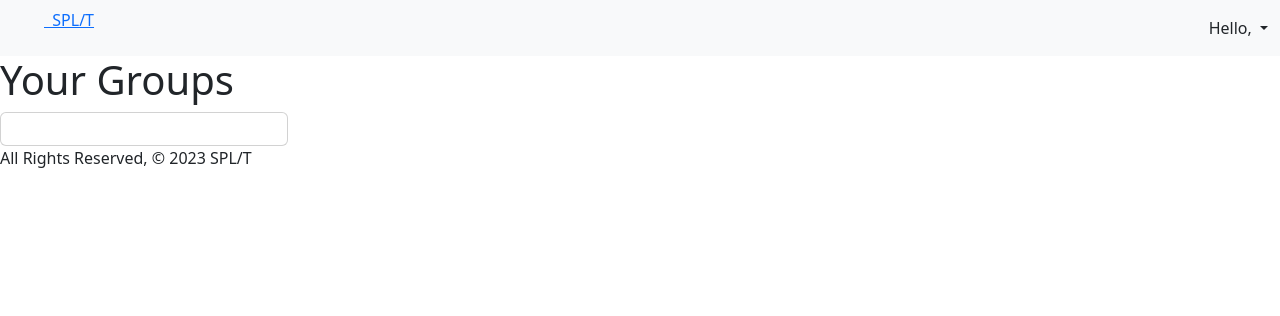
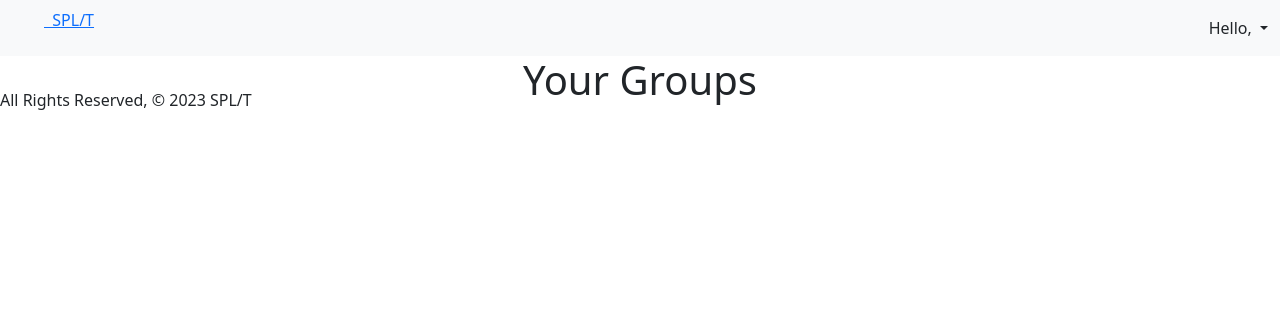
Before and after one commit to shelbyyy16/Capstone-Project, a Django app: page /groups/ in a window 1280 px wide. Shown: the top 316 px of the page. Run offline with Django 5.2, Linux system fonts and the light colour scheme; the visitor is signed in with stand-in values (Sample User, id 1); data that the repository does not hold is empty.

Commit message:
bootstrap card css

```diff
--- a/main_app/templates/groups/group_details.html
+++ b/main_app/templates/groups/group_details.html
@@ -2,12 +2,12 @@
 <h2></h2>
 <div class="card" style="width: 18rem">
   <div class="card-body">
-    <h5 class="card-title">{{ group.name }} Details</h5>
+    <h2 class="card-title">{{ group.name }} Details</h5>
     <h6 class="card-subtitle mb-2 text-body-secondary">Group Members</h6>
     {% if group.members.all %}
       <ul>
         {% for member in group.members.all %}
-          <li>{{ member.username }}</li>
+      <li>{{ member.username }}</li>
         {% endfor %}
       </ul>
     {% else %}
@@ -18,7 +18,7 @@
     {% if expenses %}
       <ul>
         {% for expense in expenses %}
-          <p class="card-text">{{ expense.title }} - {{ expense.amount }}</p>
+          <li class="card-text">{{ expense.title }} - {{ expense.amount }}</li>
         {% endfor %}
       </ul>
     {% else %}
--- a/main_app/templates/groups/groups_index.html
+++ b/main_app/templates/groups/groups_index.html
@@ -1,20 +1,22 @@
-{% extends 'base.html' %} {% block content %}
-<h1>Your Groups</h1>
-<div class="card" style="width: 18rem">
+{% extends 'base.html' %}
+{% block content %}
+  <h1 class="text-center">Your Groups</h1>
+  <div class="row row-cols-1 row-cols-md-3 g-4">
+    {% for group in groups %}
+      <div class="col">
+        <div class="card text-center">
           <div class="card-body">
-    {% for group in groups %}
             <h5 class="card-title">
               <a href="{% url 'group_details' group_id=group.id %}">{{ group.name }}</a>
             </h5>
             <h6 class="card-subtitle mb-2 text-body-secondary">
               {{ group.description }}
             </h6>
-    <a href="{% url 'group_update' group_id=group.id %}" class="btn btn-primary"
-      >Update</a
-    >
-    <a href="{% url 'group_delete' group_id=group.id %}" class="btn btn-primary"
-      >Delete</a
-    >
+            <a href="{% url 'group_update' group_id=group.id %}" class="btn btn-primary">Update</a>
+            <a href="{% url 'group_delete' group_id=group.id %}" class="btn btn-primary">Delete</a>
           </div>
         </div>
-{% endfor %} {% endblock %}
+      </div>
+    {% endfor %}
+  </div>
+{% endblock %}
```
Also changed, not shown: main_app/templates/expenses/expenses_index.html (+8 -6 lines). Lines whose indentation alone changed are shown as unchanged.
